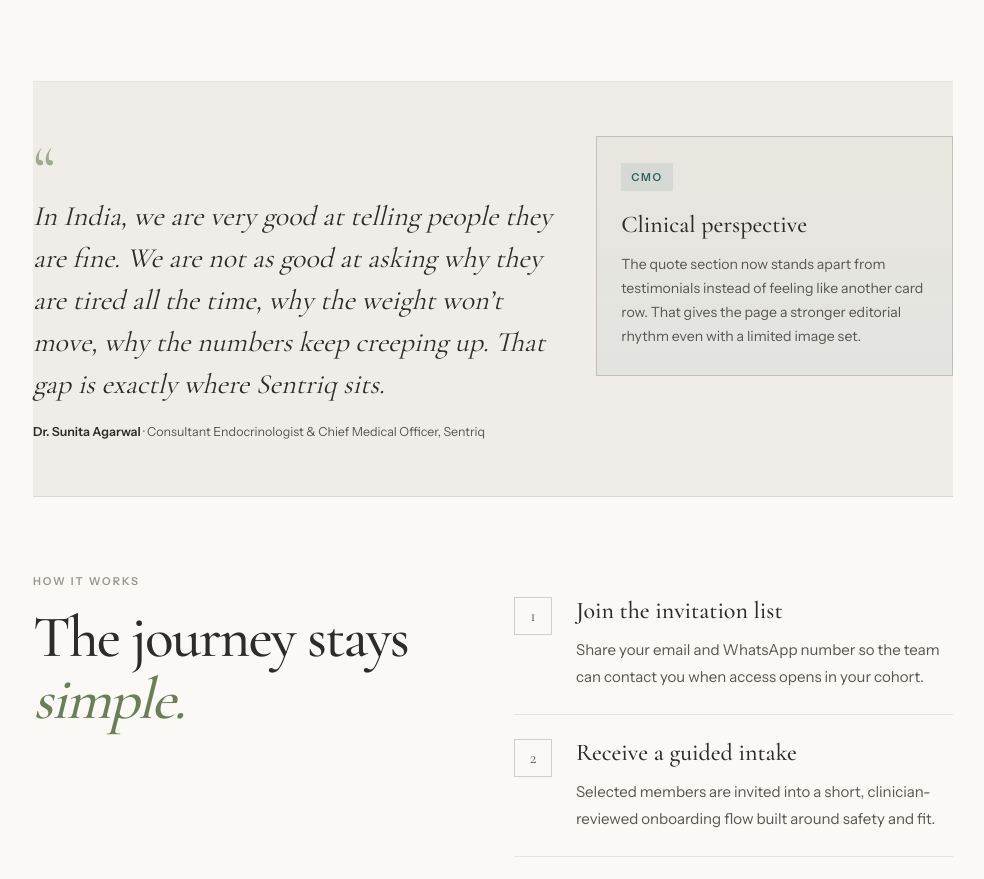
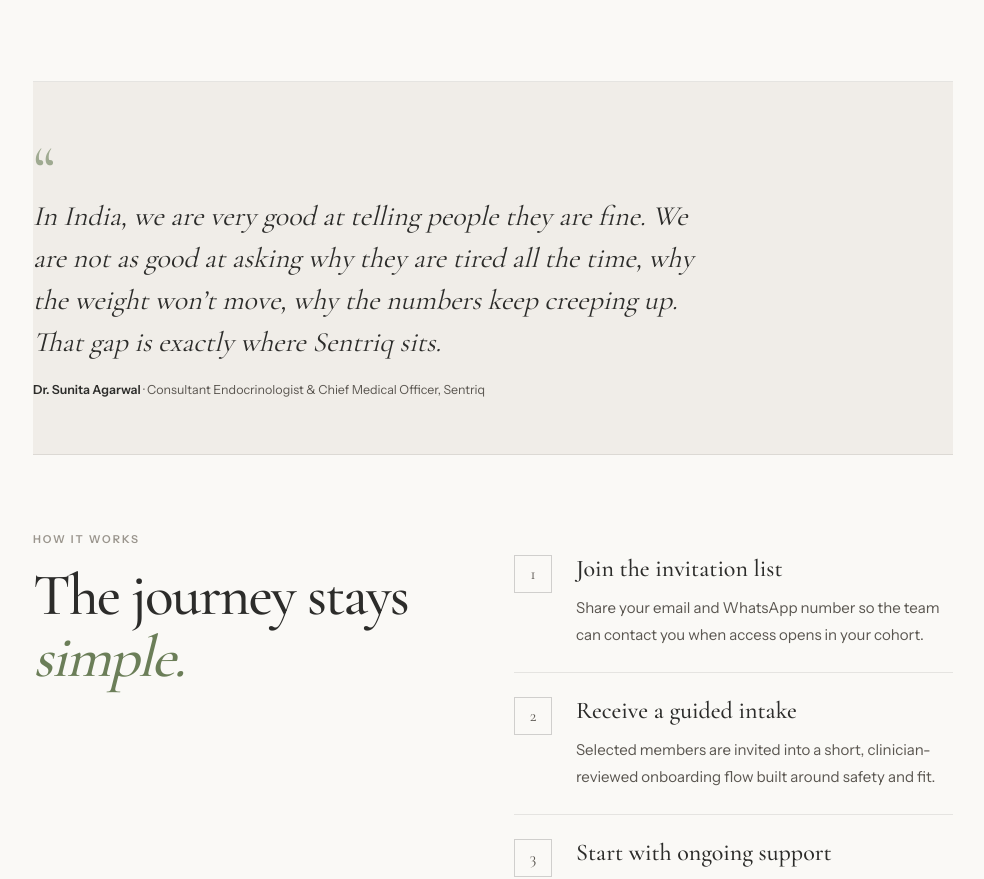
Before and after one commit to sunny2dutta/health_fit, a React (Vite) app in the folder client/: page / in a window 1280 px wide. Shown: the part 3720-4599 px from the top of the page, without its empty margins (147-1131 px from the left). Built offline with nearby package versions, Linux system fonts and the light colour scheme; no server answers.

Commit message:
Remove quote side annotation card

```diff
--- a/client/src/App.css
+++ b/client/src/App.css
@@ -431,10 +431,7 @@
 }
 
 .quote-layout {
-  display: grid;
-  grid-template-columns: minmax(0, 1.2fr) minmax(240px, 0.8fr);
-  gap: 28px;
-  align-items: start;
+  display: block;
 }
 
 .quote-mark {
@@ -465,41 +462,6 @@
 .quote-attribution strong {
   color: var(--page-ink);
   font-weight: 600;
-}
-
-.doctor-card {
-  padding: 26px 24px;
-  background: linear-gradient(180deg, rgba(107, 126, 88, 0.06), rgba(74, 124, 124, 0.08));
-  border: 0.5px solid var(--page-border-strong);
-}
-
-.doctor-badge {
-  display: inline-flex;
-  min-height: 28px;
-  align-items: center;
-  padding: 0 10px;
-  margin-bottom: 16px;
-  background: rgba(74, 124, 124, 0.12);
-  color: var(--page-rose-dark);
-  font-size: 0.68rem;
-  font-weight: 700;
-  letter-spacing: 0.16em;
-  text-transform: uppercase;
-}
-
-.doctor-card h3 {
-  margin: 0 0 10px;
-  color: var(--page-ink);
-  font-family: var(--font-display);
-  font-size: 1.5rem;
-  font-weight: 500;
-}
-
-.doctor-card p {
-  margin: 0;
-  color: var(--page-ink-soft);
-  font-size: 0.88rem;
-  line-height: 1.7;
 }
 
 .steps-column {
--- a/client/src/App.tsx
+++ b/client/src/App.tsx
@@ -529,15 +529,6 @@ function App() {
               Officer, Sentriq
             </p>
           </div>
-          <aside className="doctor-card" aria-label="Clinical note">
-            <div className="doctor-badge">CMO</div>
-            <h3>Clinical perspective</h3>
-            <p>
-              The quote section now stands apart from testimonials instead of feeling like another
-              card row. That gives the page a stronger editorial rhythm even with a limited image
-              set.
-            </p>
-          </aside>
         </div>
       </section>
 
```
